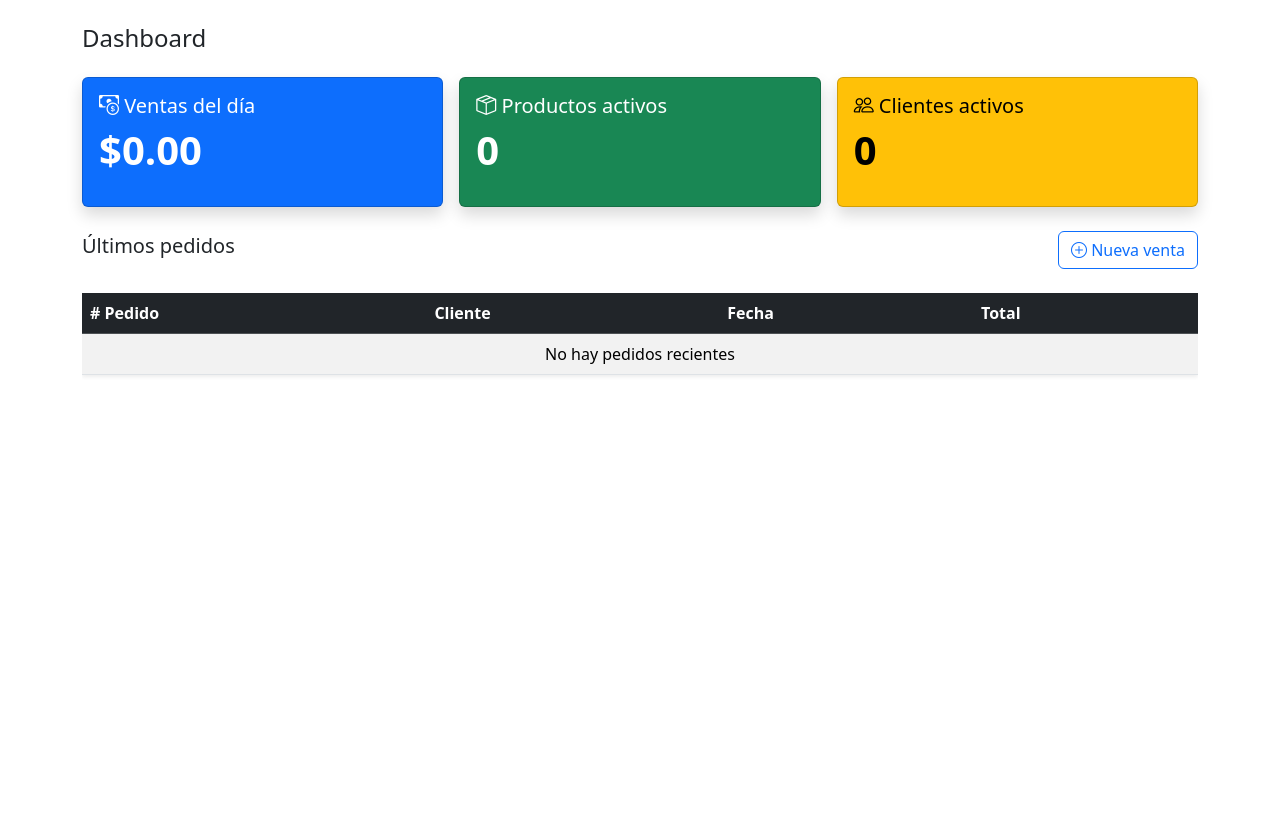
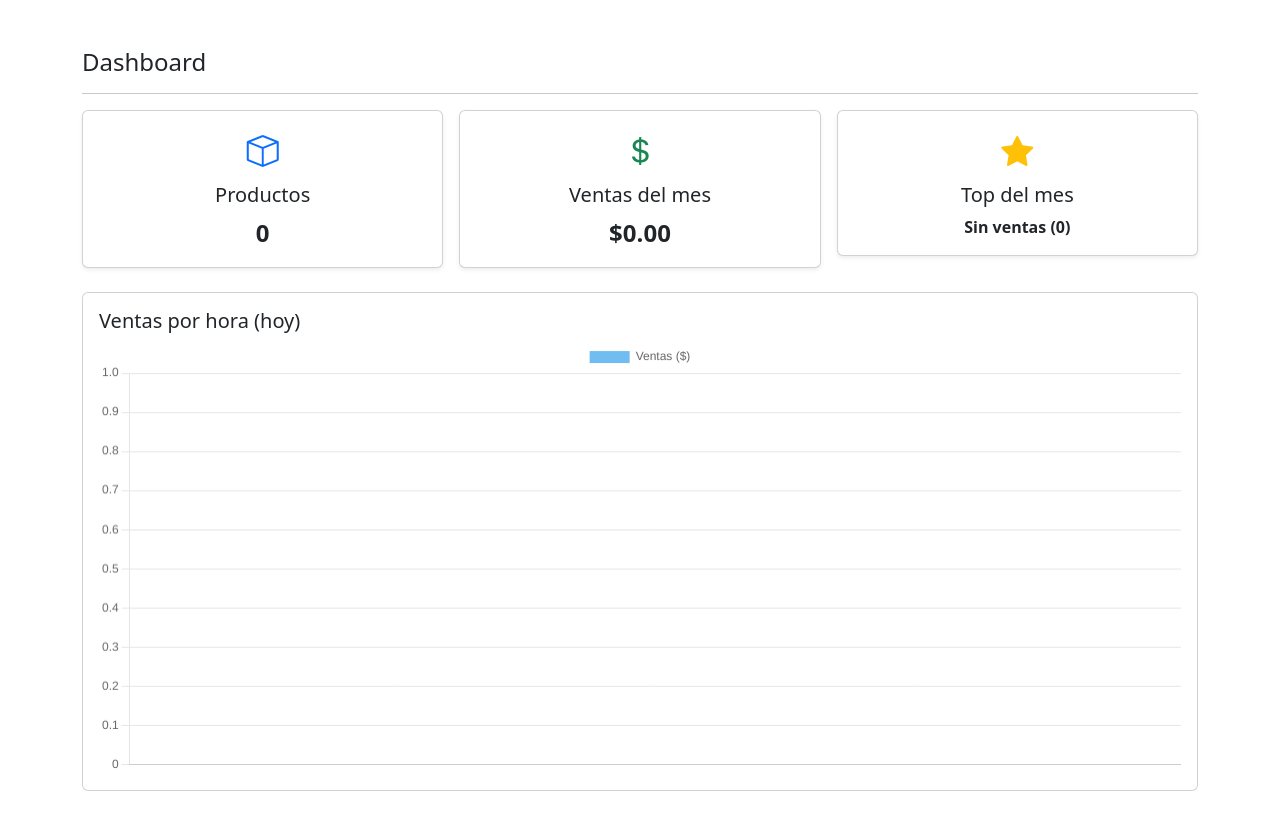
Before and after one commit to Varvus/Vexapos, a PHP site: page /admin-dashboard.php in a window 1280 px wide. Shown: the part 74-889 px from the top of the page. Before the commit the page ends 450 px from the top, so only its background shows below. Run offline with PHP 8.4, Linux system fonts and the light colour scheme; data that the repository does not hold is empty; a stand-in replaces the project's code that opens the database connection.

Commit message:
GRaficas y mas informacion en dashboard

```diff
--- a/admin-dashboard.php
+++ b/admin-dashboard.php
@@ -1,134 +1,136 @@
+<!DOCTYPE html>
+<html>
+
+<head>
+    <?php include "initials.php"; ?>
+    <title>VEXAPOS: Admin-Dashboard</title>
+    <style>
+        .card-icon {
+            font-size: 2rem;
+        }
+    </style>
+</head>
+
+<body>
+    <?php include "admin-menu.php"; ?>
+
     <?php
     include __DIR__ . "/php/connect.php";
     include __DIR__ . "/php/verifica-usuario.php";
 
-// Ventas del día
-$sql_ventas = "
-    SELECT IFNULL(SUM(total), 0) AS total_dia
-    FROM pedido
-    WHERE cve_usuario = ?
-    AND DATE(fec_crea) = CURDATE()
-";
-$stmt = $conn->prepare($sql_ventas);
+    // Total de productos activos
+    $stmt = $conn->prepare("SELECT COUNT(*) FROM producto WHERE cve_usuario = ? AND activo = 1");
     $stmt->bind_param("i", $cve_usuario);
     $stmt->execute();
-$total_ventas = $stmt->get_result()->fetch_assoc()['total_dia'];
+    $stmt->bind_result($total_productos);
+    $stmt->fetch();
+    $stmt->close();
 
-// Productos activos
-$sql_productos = "
-    SELECT COUNT(*) AS total_productos
-    FROM producto
-    WHERE cve_usuario = ? AND activo = 1
-";
-$stmt = $conn->prepare($sql_productos);
+    // Pedidos del mes
+    $stmt = $conn->prepare("SELECT IFNULL(SUM(total), 0) FROM pedido WHERE cve_usuario = ? AND MONTH(fec_crea) = MONTH(CURDATE()) AND YEAR(fec_crea) = YEAR(CURDATE())");
     $stmt->bind_param("i", $cve_usuario);
     $stmt->execute();
-$total_productos = $stmt->get_result()->fetch_assoc()['total_productos'];
+    $stmt->bind_result($total_mes);
+    $stmt->fetch();
+    $stmt->close();
 
-// Clientes activos
-$sql_clientes = "
-    SELECT COUNT(*) AS total_clientes
-    FROM cliente
-    WHERE cve_usuario = ? AND activo = 1
-";
-$stmt = $conn->prepare($sql_clientes);
+    // Producto más vendido
+    $stmt = $conn->prepare("SELECT p.nombre, SUM(pd.cantidad) AS total_vendido FROM pedido_det pd JOIN producto p ON p.cve_usuario = pd.cve_usuario AND p.cve_producto = pd.cve_producto JOIN pedido pe ON pe.cve_usuario = pd.cve_usuario AND pe.cve_pedido = pd.cve_pedido WHERE pd.cve_usuario = ? AND MONTH(pe.fec_crea) = MONTH(CURDATE()) GROUP BY p.nombre ORDER BY total_vendido DESC LIMIT 1");
     $stmt->bind_param("i", $cve_usuario);
     $stmt->execute();
-$total_clientes = $stmt->get_result()->fetch_assoc()['total_clientes'];
+    $stmt->bind_result($producto_top, $total_top);
+    $stmt->fetch();
+    $stmt->close();
 
-// Últimos 5 pedidos
-$sql_pedidos = "
-    SELECT p.cve_pedido, p.total, p.fec_crea, c.nombre AS cliente
-    FROM pedido p
-    LEFT JOIN cliente c ON p.cve_usuario = c.cve_usuario AND p.cve_cliente = c.cve_cliente
-    WHERE p.cve_usuario = ?
-    ORDER BY p.fec_crea DESC
-    LIMIT 5
-";
-$stmt = $conn->prepare($sql_pedidos);
+    if (!$producto_top) {
+        $producto_top = "Sin ventas";
+        $total_top = 0;
+    }
+
+    // Ventas por hora (hoy)
+    $stmt = $conn->prepare("SELECT HOUR(fec_crea) AS hora, SUM(total) AS total FROM pedido WHERE cve_usuario = ? AND DATE(fec_crea) = CURDATE() GROUP BY hora");
     $stmt->bind_param("i", $cve_usuario);
     $stmt->execute();
-$ultimos_pedidos = $stmt->get_result()->fetch_all(MYSQLI_ASSOC);
+    $result = $stmt->get_result();
+    $horas = [];
+    $ventas = [];
+    while ($row = $result->fetch_assoc()) {
+        $horas[] = $row['hora'] . ":00";
+        $ventas[] = $row['total'];
+    }
+    $stmt->close();
     ?>
 
-<!DOCTYPE html>
-<html>
-<head>
-    <?php include "initials.php"; ?>
-    <title>VEXAPOS: Admin-Dashboard</title>
-</head>
-<body>
-    <?php include "admin-menu.php"; ?>
+    <div class="container py-4">
+        <h4>Dashboard</h4>
+        <hr>
 
-    <div class="container my-4">
-        <h4 class="mb-4">Dashboard</h4>
-        <div class="row g-3">
-
+        <div class="row g-3 mb-4">
             <div class="col-md-4">
-                <div class="card text-bg-primary shadow">
-                    <div class="card-body">
-                        <h5><i class="bi bi-cash-coin"></i> Ventas del día</h5>
-                        <p class="display-6 fw-bold">$<?= number_format($total_ventas, 2) ?></p>
+                <div class="card shadow-sm">
+                    <div class="card-body text-center">
+                        <i class="bi bi-box card-icon text-primary"></i>
+                        <h5 class="mt-2">Productos</h5>
+                        <p class="fs-4 fw-bold mb-0"><?= $total_productos ?></p>
                     </div>
                 </div>
             </div>
 
             <div class="col-md-4">
-                <div class="card text-bg-success shadow">
-                    <div class="card-body">
-                        <h5><i class="bi bi-box-seam"></i> Productos activos</h5>
-                        <p class="display-6 fw-bold"><?= $total_productos ?></p>
+                <div class="card shadow-sm">
+                    <div class="card-body text-center">
+                        <i class="bi bi-currency-dollar card-icon text-success"></i>
+                        <h5 class="mt-2">Ventas del mes</h5>
+                        <p class="fs-4 fw-bold mb-0">$<?= number_format($total_mes, 2) ?></p>
                     </div>
                 </div>
             </div>
 
             <div class="col-md-4">
-                <div class="card text-bg-warning shadow">
-                    <div class="card-body">
-                        <h5><i class="bi bi-people"></i> Clientes activos</h5>
-                        <p class="display-6 fw-bold"><?= $total_clientes ?></p>
+                <div class="card shadow-sm">
+                    <div class="card-body text-center">
+                        <i class="bi bi-star-fill card-icon text-warning"></i>
+                        <h5 class="mt-2">Top del mes</h5>
+                        <p class="fw-bold mb-0"><?= htmlspecialchars($producto_top) ?> (<?= $total_top ?>)</p>
+                    </div>
                 </div>
             </div>
         </div>
 
+        <div class="card">
+            <div class="card-body">
+                <h5 class="card-title">Ventas por hora (hoy)</h5>
+                <canvas id="ventasHoraChart" height="120"></canvas>
             </div>
-
-        <div class="my-4 d-flex justify-content-between align-items-center">
-            <h5>Últimos pedidos</h5>
-            <a href="admin-venta.php" class="btn btn-outline-primary">
-                <i class="bi bi-plus-circle"></i> Nueva venta
-            </a>
-        </div>
-
-        <div class="table-responsive">
-            <table class="table table-striped table-hover shadow-sm">
-                <thead class="table-dark">
-                    <tr>
-                        <th># Pedido</th>
-                        <th>Cliente</th>
-                        <th>Fecha</th>
-                        <th>Total</th>
-                    </tr>
-                </thead>
-                <tbody>
-                    <?php foreach ($ultimos_pedidos as $p): ?>
-                        <tr>
-                            <td><?= $p['cve_pedido'] ?></td>
-                            <td><?= htmlspecialchars($p['cliente'] ?: 'Sin cliente') ?></td>
-                            <td><?= date("d/m/Y H:i", strtotime($p['fec_crea'])) ?></td>
-                            <td>$<?= number_format($p['total'], 2) ?></td>
-                        </tr>
-                    <?php endforeach; ?>
-                    <?php if (empty($ultimos_pedidos)): ?>
-                        <tr>
-                            <td colspan="4" class="text-center">No hay pedidos recientes</td>
-                        </tr>
-                    <?php endif; ?>
-                </tbody>
-            </table>
         </div>
     </div>
 
+    <script src="https://cdn.jsdelivr.net/npm/chart.js"></script>
+    <script>
+        const ctx = document.getElementById('ventasHoraChart').getContext('2d');
+        new Chart(ctx, {
+            type: 'bar',
+            data: {
+                labels: <?= json_encode($horas) ?>,
+                datasets: [{
+                    label: 'Ventas ($)',
+                    data: <?= json_encode($ventas) ?>,
+                    backgroundColor: 'rgba(54, 162, 235, 0.7)',
+                    borderRadius: 6
+                }]
+            },
+            options: {
+                responsive: true,
+                scales: {
+                    y: {
+                        beginAtZero: true
+                    }
+                }
+            }
+        });
+    </script>
+
     <?php include "footer.php"; ?>
 </body>
+
 </html>
```
Lines whose indentation alone changed are shown as unchanged.
